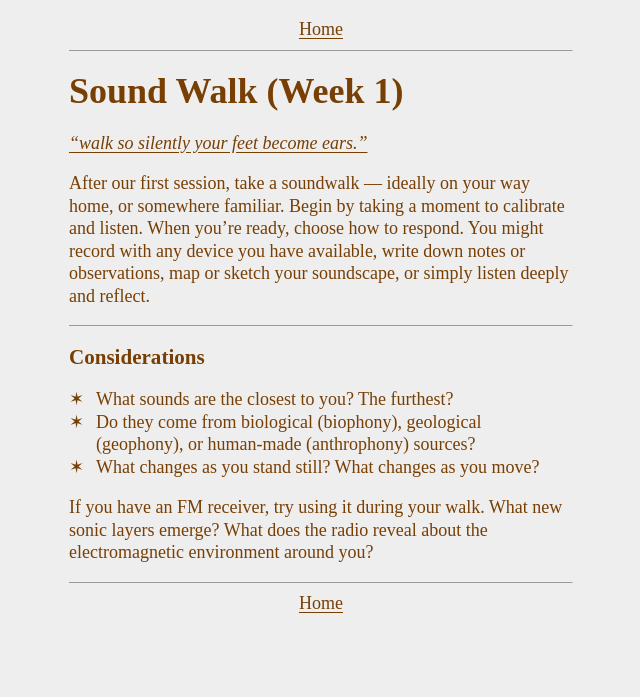
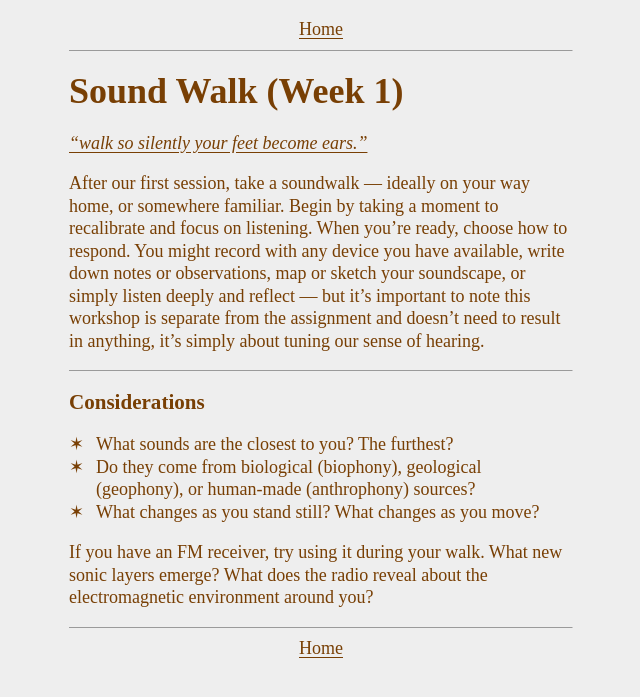
Before and after one commit to bryantwells/rr25, a Jekyll site: the page built from _pages/sound-walk.md, in a window 1280 px wide. Shown: the top 697 px of the page, without its empty margins (319-959 px from the left). Built offline with Jekyll 4.4.1, drawn with Linux system fonts in a browser that asks for light colours.

Commit message:
Update sound-walk.md

```diff
--- a/_pages/sound-walk.md
+++ b/_pages/sound-walk.md
@@ -7,7 +7,7 @@ layout: default
 
 <em>[“walk so silently your feet become ears.”](https://www.are.na/block/35413619)</em>
 
-After our first session, take a soundwalk — ideally on your way home, or somewhere familiar. Begin by taking a moment to calibrate and listen. When you’re ready, choose how to respond. You might record with any device you have available, write down notes or observations, map or sketch your soundscape, or simply listen deeply and reflect.
+After our first session, take a soundwalk — ideally on your way home, or somewhere familiar. Begin by taking a moment to recalibrate and focus on listening. When you’re ready, choose how to respond. You might record with any device you have available, write down notes or observations, map or sketch your soundscape, or simply listen deeply and reflect — but it’s important to note this workshop is separate from the assignment and doesn’t need to result in anything, it’s simply about tuning our sense of hearing.
 
 ---
 
```
